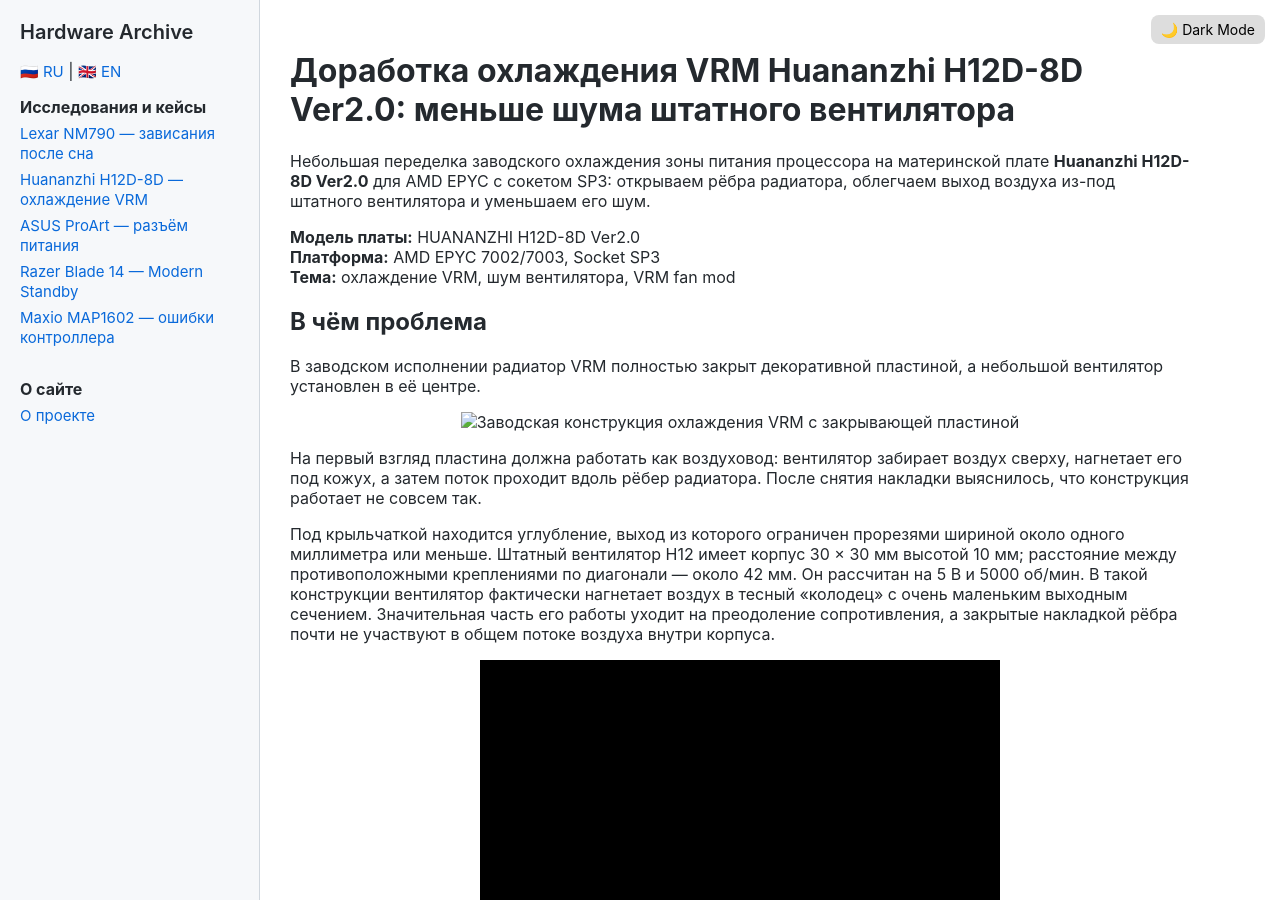
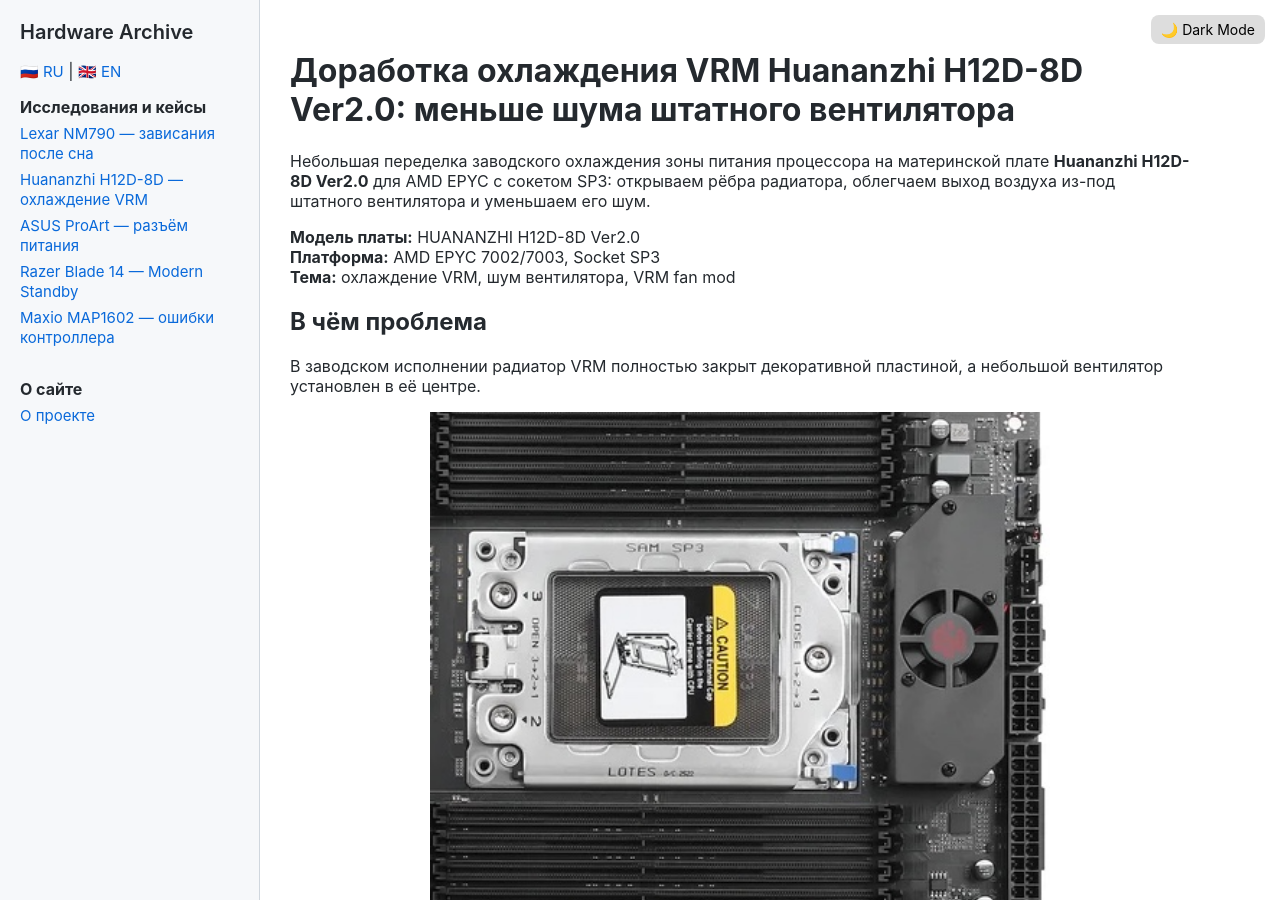
Before and after one commit to ieya100/ieya100.github.io, a Jekyll site: the page built from cases/huananzhi-h12d-8d-vrm-fan-mod.md, in a window 1280 px wide and 900 px high. Built offline with Jekyll 4.4.1, drawn with Linux system fonts in a browser that asks for light colours; comment, search, counter and statistics services are not loaded.

Commit message:
Fix factory cover image format

```diff
--- a/cases/huananzhi-h12d-8d-vrm-fan-mod.md
+++ b/cases/huananzhi-h12d-8d-vrm-fan-mod.md
@@ -18,7 +18,7 @@ lang: ru
 В заводском исполнении радиатор VRM полностью закрыт декоративной пластиной, а небольшой вентилятор установлен в её центре.
 
 <p align="center">
-  <img src="images/huananzhi-h12d-8d/factory-cover.png" width="620" alt="Заводская конструкция охлаждения VRM с закрывающей пластиной">
+  <img src="images/huananzhi-h12d-8d/factory-cover.jpg" width="620" alt="Заводская конструкция охлаждения VRM с закрывающей пластиной">
 </p>
 
 На первый взгляд пластина должна работать как воздуховод: вентилятор забирает воздух сверху, нагнетает его под кожух, а затем поток проходит вдоль рёбер радиатора. После снятия накладки выяснилось, что конструкция работает не совсем так.
```
Also changed, not shown: cases/images/huananzhi-h12d-8d/factory-cover.jpg (added).
